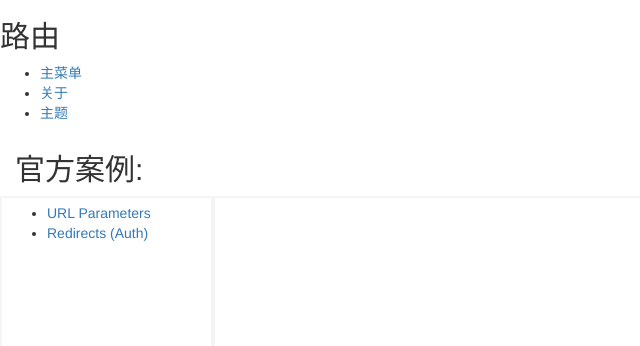
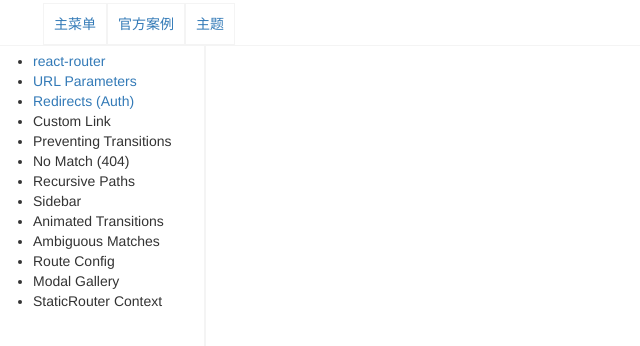
Before and after one commit to Arisono/first-react-project, a React (Create React App) app: page /about in a window 1280 px wide. Shown: the top 346 px of the page, without its empty margins (0-640 px from the left). Built offline with nearby package versions, Linux system fonts and the light colour scheme.

Commit message:
学习react-router

```diff
--- a/src/router/Example/AuthExample.js
+++ b/src/router/Example/AuthExample.js
@@ -12,6 +12,7 @@
 import 'bootstrap/dist/css/bootstrap.css'
 import 'bootstrap/dist/css/bootstrap.min.css'
 /**
+ * 重定向
  * Created by Arison on 2018/6/13.
  */
 class AuthExample extends React.Component{
@@ -19,11 +20,100 @@
         super(props);
     }
 
+    render(){
+        const Public = () => <h3>Public</h3>;
+        const Protected = () => <h3>Protected</h3>;
+        const fakeAuth ={
+            isAuthenticated: false,
+            authenticate(cb) {
+                this.isAuthenticated = true;
+                setTimeout(cb, 100); // fake async
+            },
+            signout(cb) {
+                this.isAuthenticated = false;
+                setTimeout(cb, 100);
+            }}
 
-    render(){
+            const AuthButton =withRouter(({history})=> fakeAuth.isAuthenticated?(
+                <p>     Welcome!{" "}
+                    <button
+                        onClick={() => {
+                            fakeAuth.signout(() => history.push("/"));
+                        }}
+                    >
+                        Sign out
+                    </button></p>
+            ):(
+                <p>You are not logged in.</p>
+            ));
+
+        const PrivateRoute = ({ component: Component, ...rest }) => (
+            <Route
+                {...rest}
+                render={props =>
+                    fakeAuth.isAuthenticated ? (
+                        <Component {...props} />
+                    ) : (
+                        <Redirect
+                            to={{
+                                pathname: "/login",
+                                state: { from: props.location }
+                            }}
+                        />
+                    )
+                }
+            />
+        );
+
+        /*登录组件*/
+        class Login extends React.Component{
+            constructor(props){
+                super(props);
+            }
+            state = {
+                redirectToReferrer: false
+            };
+
+            login = () => {
+                fakeAuth.authenticate(() => {
+                    this.setState({ redirectToReferrer: true });
+                });
+            };
+
+            render(){
+                const { from } = this.props.location.state || { from: { pathname: "/" } };
+                const { redirectToReferrer } = this.state;
+
+                if (redirectToReferrer) {
+                    //已经登录了
+                    return <Redirect to={from} />;
+                }
+                //未登录
+                return (
+                    <div>
+                        <p>You must log in to view the page at {from.pathname}</p>
+                        <button onClick={this.login}>登录</button>
+                    </div>
+                );
+            }
+        };
         return  <Router>
             <div>
-               权限调转案例
+               <h2>重定向+Redirects (Auth)</h2>
+                <div>
+                    <AuthButton />
+                    <ul>
+                        <li>
+                            <Link to={`${this.props.match.url}/public`}>Public Page</Link>
+                        </li>
+                        <li>
+                            <Link to={`${this.props.match.url}/protected`}>Protected Page</Link>
+                        </li>
+                    </ul>
+                    <Route path={`${this.props.match.url}/public`} component={Public} />
+                    <Route path={`/login`}  component={Login}/>
+                    <PrivateRoute path={`${this.props.match.url}/protected`} component={Protected} />
+                </div>
             </div>
         </Router>
     }
--- a/src/router/Example/ParamsExample.js
+++ b/src/router/Example/ParamsExample.js
@@ -42,10 +42,10 @@
                         <Link to={`${this.props.match.url}/modus-create`}>Modus Create</Link>
                     </li>
                     <li>
-                        <Link to={`${this.props.match.url}/order/asc`}>order-asc</Link>
+                        <Link to={`${this.props.match.url}/order/asc`}>order-asc(不受限制的访问)</Link>
                     </li>
                     <li>
-                        <Link to={`${this.props.match.url}/order/errors`}>order-errors</Link>
+                        <Link to={`${this.props.match.url}/order/errors`}>order-errors(受限制的访问)</Link>
                     </li>
                 </ul>
 
--- a/src/router/basic/About.js
+++ b/src/router/basic/About.js
@@ -6,7 +6,6 @@
 import 'bootstrap/dist/css/bootstrap.css'
 import 'bootstrap/dist/css/bootstrap.min.css'
 import ParamsExample from "../Example/ParamsExample";
-import Topic from "./Topic";
 import AuthExample from "../Example/AuthExample";
 /**
  * Created by Arison on 2018/6/13.
@@ -14,18 +13,34 @@
 class About extends React.Component{
 
     render(){
+        let borderLine0={
+            border:"1px solid #ffffff",
+            marginTop:"0px",
+            minHeight:"600px"
+        };
         let borderLine={
-            border:"2px solid #f4f4f4",
+            border:"1.5px solid #f4f4f4",
             padding:"5px 5px 5px 5px",
             minHeight:"600px"
         };
-        return <div className="container-fluid">
-            <h2>官方案例:</h2>
-         <div className="row">
+        return <div   style={borderLine0}>
+
+         <div className="row" >
              <div className="col-md-2" style={borderLine}>
                  <ul>
+                     <li><a href="https://reacttraining.com/react-router/web/example/static-router">react-router</a></li>
                      <li><Link to={`${this.props.match.url}/parameters`}>URL Parameters</Link></li>
                      <li><Link to={`${this.props.match.url}/redirects`}>Redirects (Auth)</Link></li>
+                     <li>Custom Link</li>
+                     <li>Preventing Transitions</li>
+                     <li>No Match (404)</li>
+                     <li>Recursive Paths</li>
+                     <li>Sidebar</li>
+                     <li>Animated Transitions</li>
+                     <li>Ambiguous Matches</li>
+                     <li>Route Config</li>
+                     <li>Modal Gallery</li>
+                     <li>StaticRouter Context</li>
                  </ul>
              </div>
 
--- a/src/router/basic/BasicExample.js
+++ b/src/router/basic/BasicExample.js
@@ -16,20 +16,32 @@
 class BasicExample extends React.Component{
 
     render(){
-        return <div>
+        let fluid={
+            border:"1px solid #ffffff",
+        };
+        let borderLine={
+            border:"1px solid #ffffff",
+            height:"43px"
+        };
+        return <div className="container-fluid" style={fluid}>
             <Router>
                 {/*只能有一个子元素*/}
-                <div>
-                    <h2>路由</h2>
-                     {/*简单的列表*/}
-                     <ul >
-                         <li ><Link to="/" >主菜单</Link></li>
-                         <li ><Link to="/about">关于</Link></li>
-                         <li ><Link to="/topics">主题</Link></li>
-                     </ul>
+                <div className="row">
+                    <div style={borderLine} >
+
+                        {/*简单的列表*/}
+                        <ul style={{border:"1px solid #ffffff"}}>
+                            <li style={{display:"inline-block",padding:"10px",border:"1px solid #f4f4f4"}}>
+                                <Link to="/" >主菜单</Link></li>
+                            <li style={{display:"inline-block",padding:"10px",border:"1px solid #f4f4f4"}}>
+                                <Link to="/about">官方案例</Link></li>
+                            <li style={{display:"inline-block",padding:"10px",border:"1px solid #f4f4f4"}}>
+                                <Link to="/topics">主题</Link></li>
+                        </ul>
+                    </div>
 
                     <Route exact path="/" component={Home} />
-                    <Route path="/about" component={About} />
+                    <Route path="/about" component={About}/>
                     <Route path="/topics" component={Topics} />
                 </div>
             </Router>
```
